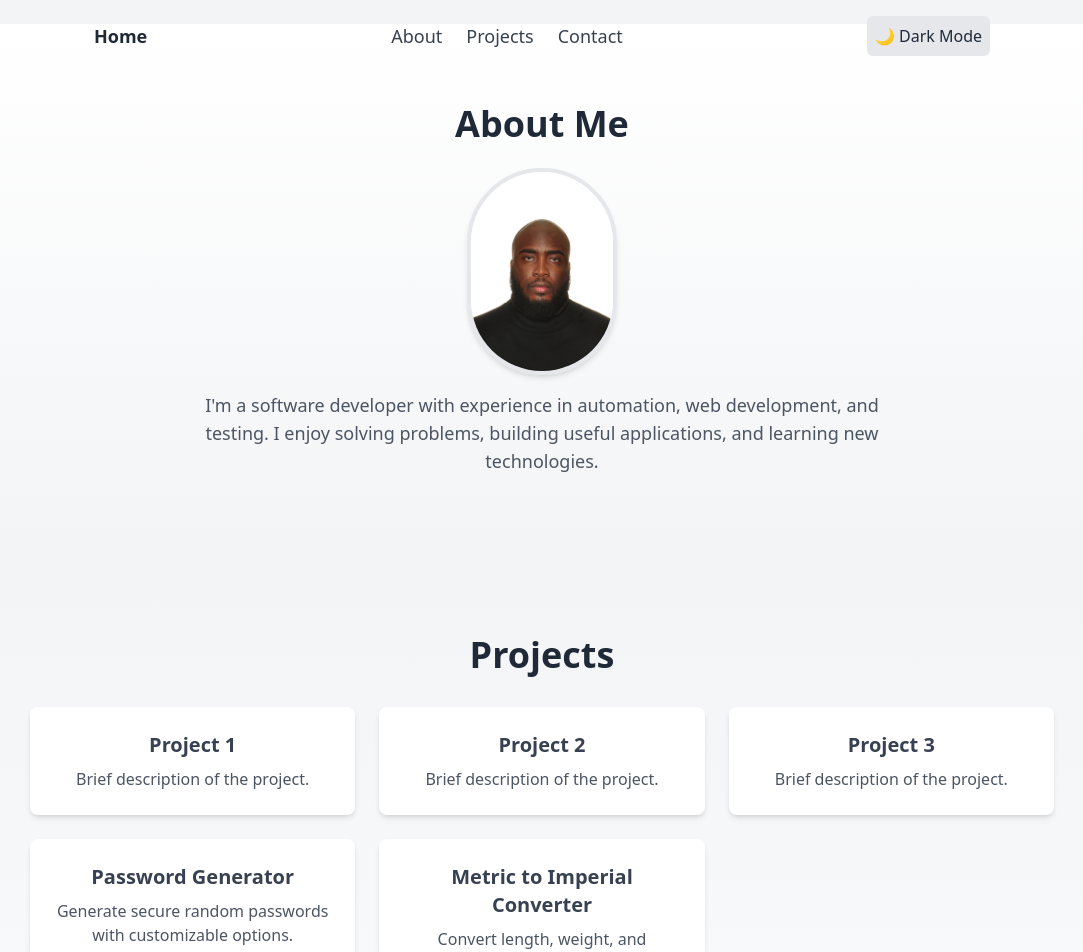
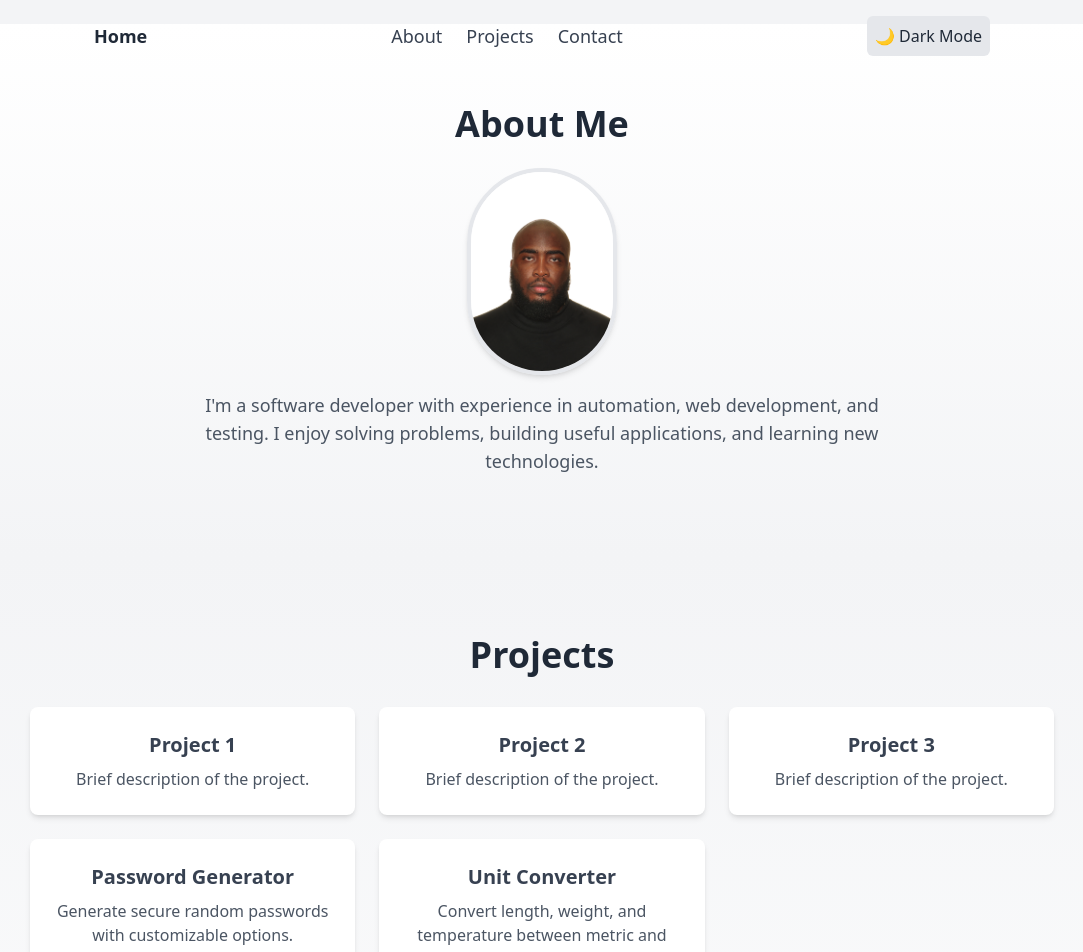
Before and after one commit to sethorpe/portfolio-site, a Next.js app: page / in a window 1280 px wide. Shown: the top 952 px of the page, without its empty margins (98-1181 px from the left). Built offline with nearby package versions, Linux system fonts and the light colour scheme.

Commit message:
Change card label

```diff
--- a/app/components/Projects.js
+++ b/app/components/Projects.js
@@ -58,7 +58,7 @@ export default function Projects() {
                 transition={{ duration: 0.6, ease: "easeOut", delay: 0.8 }}
                 className="bg-white dark:bg-gray-800 p-6 rounded-lg shadow-md transition-all"
             >
-                <h3 className="text-xl font-semibold text-gray-700 dark:text-gray-300">Metric to Imperial Converter</h3>
+                <h3 className="text-xl font-semibold text-gray-700 dark:text-gray-300">Unit Converter</h3>
                 <p className="text-gray-600 dark:text-gray-400 mt-2">
                     Convert length, weight, and temperature between metric and imperial units.
                 </p>
```
